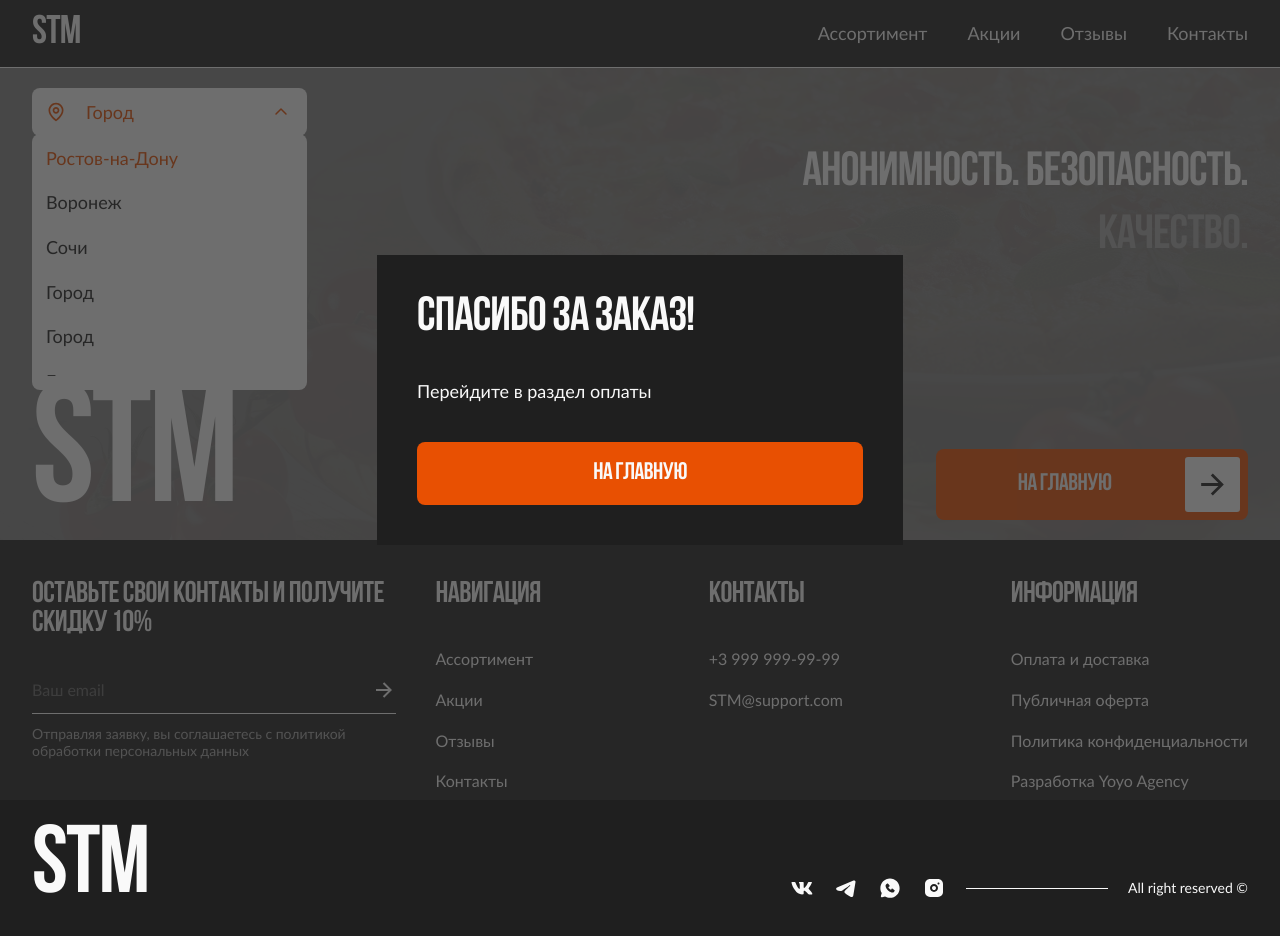
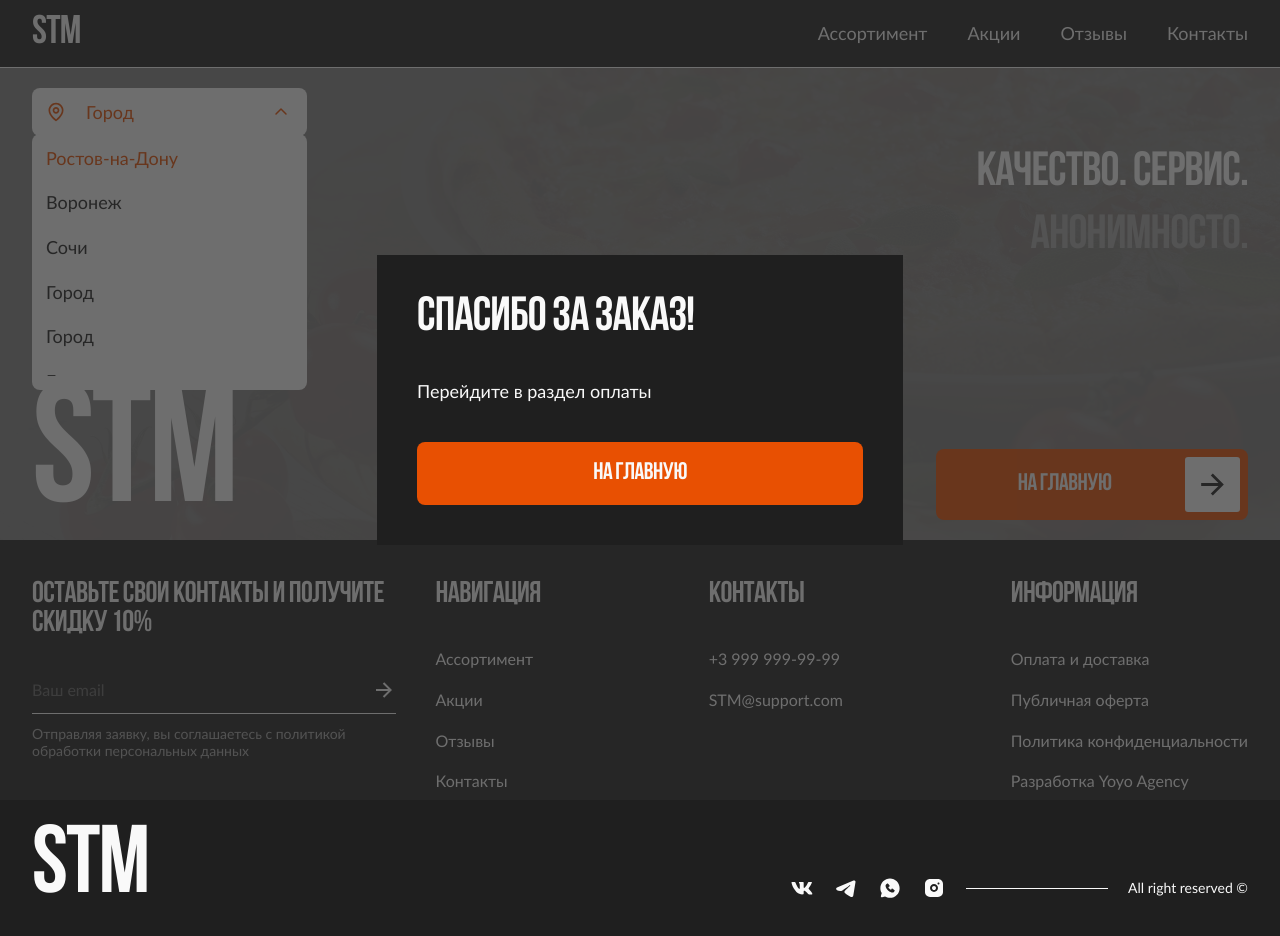
Before and after one commit to noxfox99/ppiza, a plain HTML site: page index-modal-checkout.html in a window 1280 px wide. Drawn offline with Linux system fonts and the light colour scheme.

Commit message:
Update index-modal-checkout.html

```diff
--- a/index-modal-checkout.html
+++ b/index-modal-checkout.html
@@ -61,8 +61,8 @@
                 <div class="container">
                     <div class="img"><img style="filter: contrast(0.05)" src="assets/img/mocks/banner.jpg" alt=""></div>
                     <h2>
-                        анонимность. безопасность.
-                        <span>качество.</span>
+                        качество. сервис.
+                        <span>анонимносто.</span>
                     </h2>
                     <h1><span>STM</span> </h1>
                     <button class="btn-primary">
```
